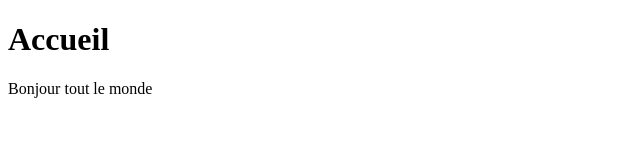
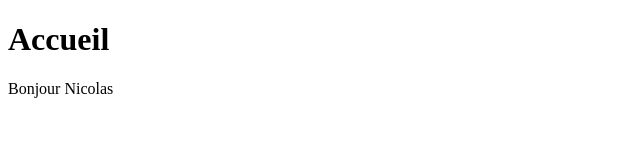
Before and after one commit to Oxnooo/PROJETGIT, a plain HTML site: page index.html in a window 1280 px wide. Shown: the full height of the page, 0-640 px from the left. Drawn offline with Linux system fonts and the light colour scheme.

Commit message:
Modification du message d'accueil

```diff
--- a/index.html
+++ b/index.html
@@ -11,6 +11,6 @@
 	<h1>Accueil</h1>
 </header>
 <body>
-	<p>Bonjour tout le monde</p>
+	<p>Bonjour Nicolas</p>
 </body>
 </html>
```
